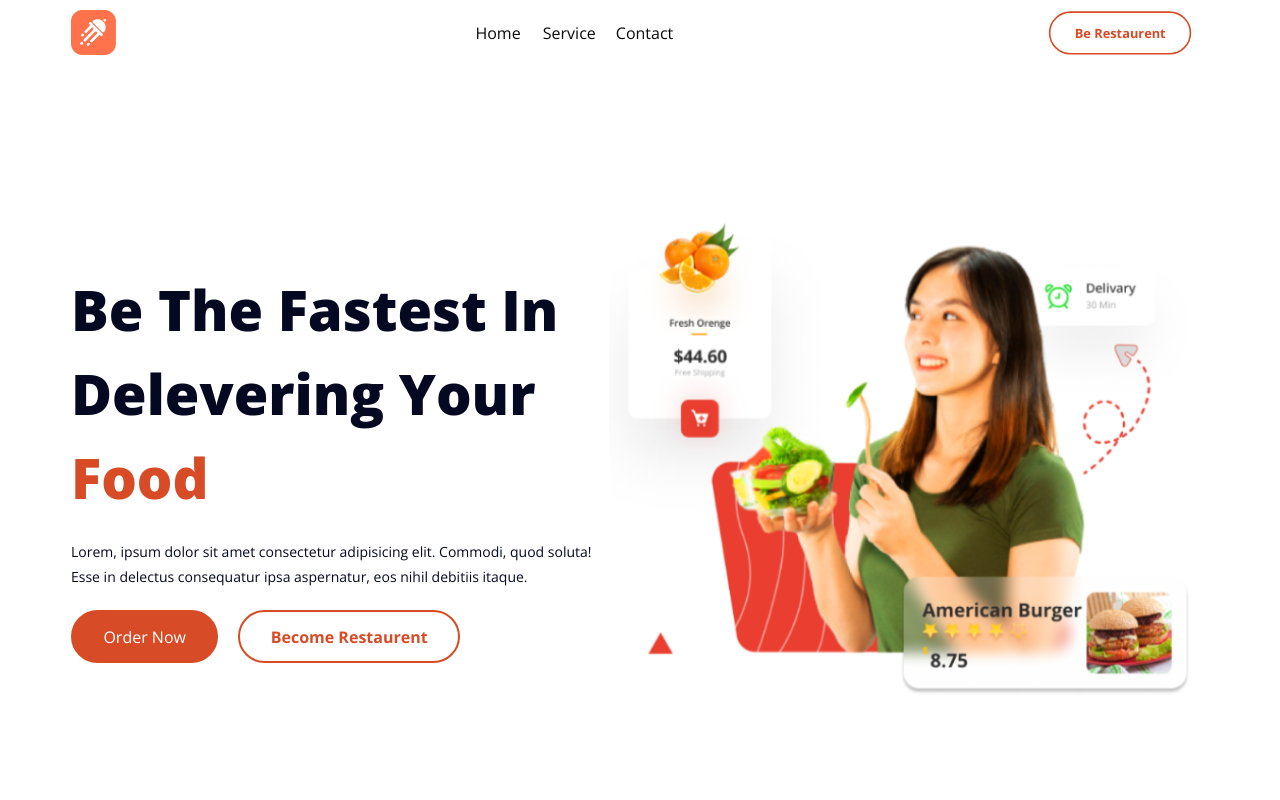
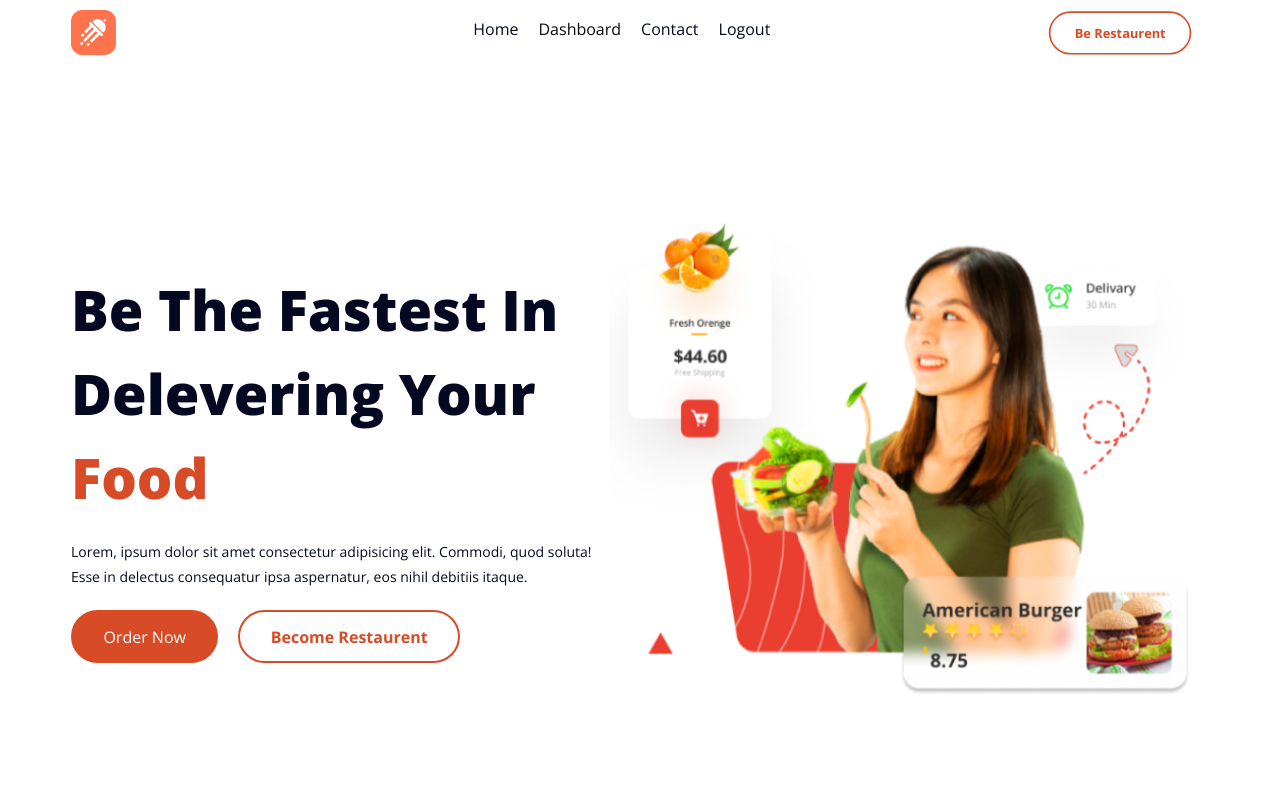
Before and after one commit to ilyesomrimoh/Restaurent-Project, a React (Create React App) app: page / in a window 1280 px wide. Shown: the top 800 px of the page. Built offline with nearby package versions, Linux system fonts and the light colour scheme; no server answers; sample sign-in values are in the browser's storage.

Commit message:
I added Google Login and Sign Up with Firebase and Email Login and Sign Up with Firebase too I added Dashboard component and setted up the context API and the routes

```diff
--- a/src/App.css
+++ b/src/App.css
@@ -17,12 +17,15 @@ nav {
   width: 220px;
   z-index: 12;
 }
-nav > ul > li >a{
+nav li {
+  cursor: pointer;
+}
+nav > ul > li p{
   position: relative;
   transition: font-weight 200ms ease-in-out;
   padding-bottom: 8px;
 }
-nav > ul > li >a::after {
+nav > ul > li p::after {
   content: '';
   width: 100%;
   position: absolute;
@@ -35,10 +38,10 @@ nav > ul > li >a::after {
   transition: transform 200ms ease-in-out;
 
 }
-nav > ul > li:hover >a {
+nav > ul > li:hover p {
   font-weight: 600;
 }
-nav > ul > li:hover >a::after {
+nav > ul > li:hover p::after {
   transform: scaleX(1);
 
 }
@@ -71,7 +74,7 @@ nav li:hover {
   background-color: var(--white-color);
   transform: scale(1.1);
 }
-nav li:hover > a {
+nav li:hover  p {
   color: var(--primary-color);
 }
 .humberger > * {
@@ -453,7 +456,7 @@ hr {
     flex-direction: column;
     gap: 20px;
   }
-  li a {
+  li p {
     color: var(--white-color);
   }
   .humberger > * {
--- a/src/App.js
+++ b/src/App.js
@@ -3,8 +3,31 @@ import Login from "./components/SignUp_Login/Login";
 import ErrorPage from "./Views/ErrorPage";
 import SignUp from "./components/SignUp_Login/SignUp";
 import LandingPage from "./Views/LandingPage";
+import Dashboard from "./Views/Dashboard";
+
 import { createBrowserRouter, RouterProvider } from "react-router-dom";
+import { UserContext } from "./contexts/UserContext";
+import { useState, useEffect} from "react";
+import { auth } from "./config/firebase_config";
+import {signOut, onAuthStateChanged} from "firebase/auth";
 function App() {
+  const [user, setUser] = useState(null);
+  const [isAuth,setIsAuth] = useState(false);
+  const logOut = () => {
+    signOut(auth).then(() => {
+      setUser(null);
+      setIsAuth(false);
+    });
+  }
+  useEffect(() => {
+    const unsubscribe = onAuthStateChanged(auth,(user) => {
+      if (user) {
+        setUser(user);
+        setIsAuth(true);
+      }
+    });
+    return unsubscribe;
+  });
   const router = createBrowserRouter([
     {
       path: "/",
@@ -12,17 +35,28 @@ function App() {
       errorElement: <ErrorPage />,
     },
     {
+      path: "/dashboard",
+      element: <Dashboard />,
+    },
+    {
       path: "signup",
       element: <SignUp />,
+      errorElement: <ErrorPage />,
+
     },
     {
       path: "login",
       element: <Login />,
+      errorElement: <ErrorPage />,
+
     },
   ]);
+
   return (
     <>
-      <RouterProvider router={router} />
+      <UserContext.Provider value={{user,setUser,isAuth,setIsAuth, logOut}}>
+        <RouterProvider router={router} />
+      </UserContext.Provider>
     </>
   );
 }
--- /dev/null
+++ b/src/Views/Dashboard.jsx
@@ -0,0 +1,25 @@
+import { useNavigate } from 'react-router-dom';
+import { UserContext } from '../contexts/UserContext';
+import { useEffect, useContext } from 'react';
+import { auth } from '../config/firebase_config';
+import { onAuthStateChanged } from 'firebase/auth';
+
+const Dashboard = () => {
+    const {user} = useContext(UserContext);
+    const navigate = useNavigate();
+    useEffect(() => {
+        const unsubscribe = onAuthStateChanged(auth,(user) => {
+          if (!user) {
+            navigate('/login');
+          }
+        });
+        return unsubscribe;
+      });
+  return (
+    <div>
+        {user && <div style={{textAlign : 'center', width: '100%', height: '100vh',paddingTop: '20vh'}}>Welcome to your Dashboard <span className='red-text' >{user.email}</span> {user.displayName && `your name is ${user.displayName}`}</div>}
+    </div>
+  )
+}
+
+export default Dashboard
--- a/src/Views/ErrorPage.jsx
+++ b/src/Views/ErrorPage.jsx
@@ -1,9 +1,9 @@
 import React from 'react'
 
-const ErrorPage = () => {
+const ErrorPage = ({err}) => {
   return (
     <div>
-      <h1>404 Page</h1>
+      <h1>404 Page {err}</h1>
     </div>
   )
 }
--- a/src/components/LandingPage/Navbar.jsx
+++ b/src/components/LandingPage/Navbar.jsx
@@ -1,31 +1,31 @@
-import React, { useState } from "react";
+import React, { useState, useContext } from "react";
+import { UserContext } from "../../contexts/UserContext";
 import { Link } from "react-router-dom";
 const Navbar = () => {
   const [show, setshow] = useState(false);
-
+  const { isAuth, logOut } = useContext(UserContext);
   return (
     <header>
 
       <img src="./images/icons/logo.png" alt="logo" className="logo" />
+      {/* {isAuth && <li> <Link to="/dashboard"><p >{user.email}</p></Link></li>} */}
 
 
       <nav className={show ? "show" : ""}>
         <ul className="navigation">
           <li>
-            <a href="/#" className=".body-small">
+            <p href="/#">
               Home
-            </a>
+            </p>
           </li>
+
+          {isAuth && <li> <Link to="/dashboard"><p >Dashboard</p></Link></li>}
           <li>
-            <a href="/#" className=".body-small">
-              Service
-            </a>
+            <p href="/#">
+              Contact
+            </p>
           </li>
-          <li>
-            <a href="/#" className=".body-small">
-              Contact
-            </a>
-          </li>
+          {isAuth && <li> <p onClick={()=> {logOut()}}>Logout</p></li>}
         </ul>
       </nav>
 
--- a/src/components/SignUp_Login/Login.jsx
+++ b/src/components/SignUp_Login/Login.jsx
@@ -1,7 +1,56 @@
-import { Link } from "react-router-dom";
+import { Link ,useNavigate } from "react-router-dom";
 import PassInput from "./components/PassInput";
+import { googleProvider, auth } from "../../config/firebase_config";
+import { useState, useEffect, useContext } from "react";
+import {signInWithPopup, onAuthStateChanged, signInWithEmailAndPassword} from "firebase/auth";
+import { UserContext } from "../../contexts/UserContext";
 
 const Login = () => {
+  const { setIsAuth, setUser } = useContext(UserContext);
+  const navigate = useNavigate();
+  const [password , setPass] = useState('');
+  const [email , setEmail] = useState('');
+  useEffect(() => {
+    const unsubscribe = onAuthStateChanged(auth,(user) => {
+      if (user) {
+        setUser(user);
+        setIsAuth(true);
+        navigate("/");
+      }
+    });
+    return unsubscribe;
+  });
+  const signInEmail =  (e) => {
+    e.preventDefault();
+    if (email === '' || password === '') {
+      alert("Please fill all the fields");
+      console.log("Please fill all the fields");
+      return;
+    }
+    signInWithEmailAndPassword(auth, email, password).then((userCredential) => {
+      // Signed in
+      const user = userCredential.user;
+      setUser(user);
+      setIsAuth(true);
+    })
+    .catch((error) => {
+      const errorCode = error.code;
+      const errorMessage = error.message;
+      console.log(errorCode, errorMessage)
+    });
+  }
+  const SignInGoogle = (e) => {
+    e.preventDefault();
+    signInWithPopup(auth,googleProvider)
+    .then((result) => {
+      setUser(result.user)
+      setIsAuth(true);
+      navigate("/");
+    })
+    .catch((error) => {
+      console.log(error)
+    })
+  };
   return (
     <div className="flex  h-screen flex-col lg:flex-row relative">
       <Link to="/signup">
@@ -35,7 +84,7 @@ const Login = () => {
       <div className="flex flex-col justify-center space-y-9 lg:w-1/2 xl:p-28 2xl:p-18 lg:p-12 lg:pt-24 p-24">
         <p className="text-5xl font-medium ">Login</p>
         <div className="flex space-x-7 justify-center ">
-          <div className="flex pr-4 relative justify-center py-2  space-x-5 hover:border-orange-300  border rounded-md cursor-pointer hover:bg-red-50">
+          <div onClick={SignInGoogle} className="flex pr-4 relative justify-center py-2  space-x-5 hover:border-orange-300  border rounded-md cursor-pointer hover:bg-red-50">
             <span className="absolute -top-3 -right-2 h-3 w-3">
               <span className="animate-ping absolute -right-1 -top-0 inline-flex h-5 w-5 rounded-full bg-red-400 opacity-75"></span>
               <span className="relative inline-flex rounded-full h-3 w-3 bg-red-600"></span>
@@ -71,7 +120,7 @@ const Login = () => {
           </span>
           <div className="flex-grow border-t border-black"></div>
         </div>
-        <form className="space-y-6">
+        <form onSubmit={signInEmail} className="space-y-6">
           <div>
             <label
               htmlFor="email"
@@ -83,12 +132,13 @@ const Login = () => {
               type="email"
               name="email"
               id="email"
+              onChange={e => setEmail(e.target.value)}
               className="bg-red-50 border border-gray-300 text-gray-900 text-sm focus:outline-none rounded-lg focus:ring-red-500 focus:border-red-500 block w-full p-3  "
               placeholder="name@company.com"
               required
             />
           </div>
-          <PassInput></PassInput>
+          <PassInput pass={{password , setPass}}></PassInput>
           <div className="flex justify-between">
             <div className="flex items-center">
               <div className="h-5">
--- a/src/components/SignUp_Login/SignUp.jsx
+++ b/src/components/SignUp_Login/SignUp.jsx
@@ -1,7 +1,57 @@
-import { Link } from "react-router-dom";
+import { Link , useNavigate} from "react-router-dom";
 import PassInput from "./components/PassInput";
+import {googleProvider, auth} from "../../config/firebase_config"
+import { useState, useEffect, useContext} from "react";
+import { createUserWithEmailAndPassword ,onAuthStateChanged, signInWithPopup } from "firebase/auth";
+import { UserContext } from "../../contexts/UserContext";
 
 const SignUp = () => {
+  const {setIsAuth, setUser} = useContext(UserContext);
+  const navigate = useNavigate();
+  const [password , setPass] = useState('');
+  const [email , setEmail] = useState('');
+  useEffect(() => {
+    const unsubscribe = onAuthStateChanged(auth,(user) => {
+      if (user) {
+        setUser(user);
+        setIsAuth(true);
+        navigate("/");
+      }
+    });
+    return unsubscribe;
+  });
+  const signUpEmail =  (e) => {
+    e.preventDefault();
+    if (email === '' || password === '') {
+      alert("Please fill all the fields");
+      return;
+    }
+    createUserWithEmailAndPassword(auth, email, password).then((userCredential) => {
+      // Signed in
+      const user = userCredential.user;
+      setUser(user);
+      setIsAuth(true);
+    })
+    .catch((error) => {
+      const errorCode = error.code;
+      const errorMessage = error.message;
+      console.log(errorCode, errorMessage)
+    });
+  }
+
+  const SignUpGoogle = (e) => {
+    e.preventDefault();
+    signInWithPopup(auth,googleProvider)
+    .then((result) => {
+      setUser(result.user)
+      setIsAuth(true);
+      navigate("/");
+    })
+    .catch((error) => {
+      console.log(error)
+    })
+  };
+
   return (
     <div className="flex  h-screen flex-col lg:flex-row relative">
       <Link to="/">
@@ -35,7 +85,7 @@ const SignUp = () => {
       <div className="flex flex-col justify-center space-y-7 lg:w-1/2 xl:p-28  2xl:p-18 lg:p-12 lg:pt-24 p-24">
         <p className="text-5xl font-medium ">Signup</p>
         <div className="flex space-x-7 justify-center ">
-          <div className="flex pr-4 relative justify-center py-2  space-x-5 hover:border-orange-300  border rounded-md cursor-pointer hover:bg-red-50">
+          <div onClick={SignUpGoogle} className="flex pr-4 relative justify-center py-2  space-x-5 hover:border-orange-300  border rounded-md cursor-pointer hover:bg-red-50">
             <span className="absolute -top-3 -right-2 h-3 w-3">
               <span className="animate-ping absolute -right-1 -top-0 inline-flex h-5 w-5 rounded-full bg-red-400 opacity-75"></span>
               <span className="relative inline-flex rounded-full h-3 w-3 bg-red-600"></span>
@@ -71,7 +121,7 @@ const SignUp = () => {
           </span>
           <div className="flex-grow border-t border-black"></div>
         </div>
-        <form className="space-y-6">
+        <form className="space-y-6" onSubmit={signUpEmail}>
           <div>
             <label
               htmlFor="email"
@@ -83,12 +133,13 @@ const SignUp = () => {
               type="email"
               name="email"
               id="email"
+              onChange={e => setEmail(e.target.value)}
               className="bg-red-50 border border-gray-300 text-gray-900 text-sm focus:outline-none rounded-lg focus:ring-red-500 focus:border-red-500 block w-full p-3  "
               placeholder="name@company.com"
               required
             />
           </div>
-          <PassInput></PassInput>
+          <PassInput pass={{password , setPass}}></PassInput>
           <div className="flex items-start">
             <div className="flex items-center h-5">
               <input
--- a/src/config/firebase_config.js
+++ b/src/config/firebase_config.js
@@ -1,5 +1,5 @@
 import { initializeApp } from "firebase/app";
-import { getAuth, GoogleAuthProvider } from "firebase/auth";
+import { getAuth, GoogleAuthProvider  } from "firebase/auth";
 
 const firebaseConfig = {
   apiKey: "AIzaSyDl0m6LaX62wLfBo5xjp2G3kVBM65gK5V0",
@@ -11,5 +11,6 @@ const firebaseConfig = {
 };
 
 const app = initializeApp(firebaseConfig);
-export const auth = getAuth();
+
+export const auth = getAuth(app);
 export const googleProvider = new GoogleAuthProvider();
--- /dev/null
+++ b/src/contexts/UserContext.js
@@ -0,0 +1,3 @@
+import { createContext } from "react";
+
+export const UserContext = createContext({});
```
Also changed, not shown: src/components/SignUp_Login/components/PassInput.jsx (+18 -4 lines).
